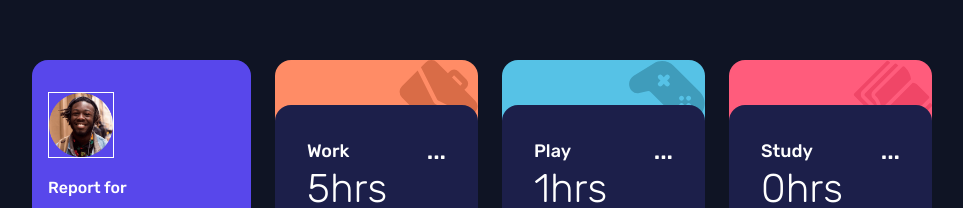
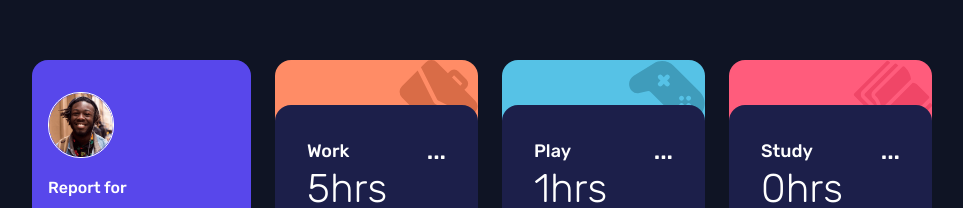
Before and after one commit to vhetet/frontend-mentor-time-tracking-dashboard, a React (Create React App) app: page / in a window 1280 px wide. Shown: the part 113-321 px from the top of the page, without its empty margins (166-1129 px from the left). Built offline with nearby package versions, Linux system fonts and the light colour scheme.

Commit message:
UI tweak

```diff
--- a/src/App.scss
+++ b/src/App.scss
@@ -21,7 +21,7 @@
       img {
         height: 4rem;
         border: white solid 1px;
-        border-radius: 1m;
+        border-radius: 2rem;
         margin: 1rem 0;
       }
 
```
